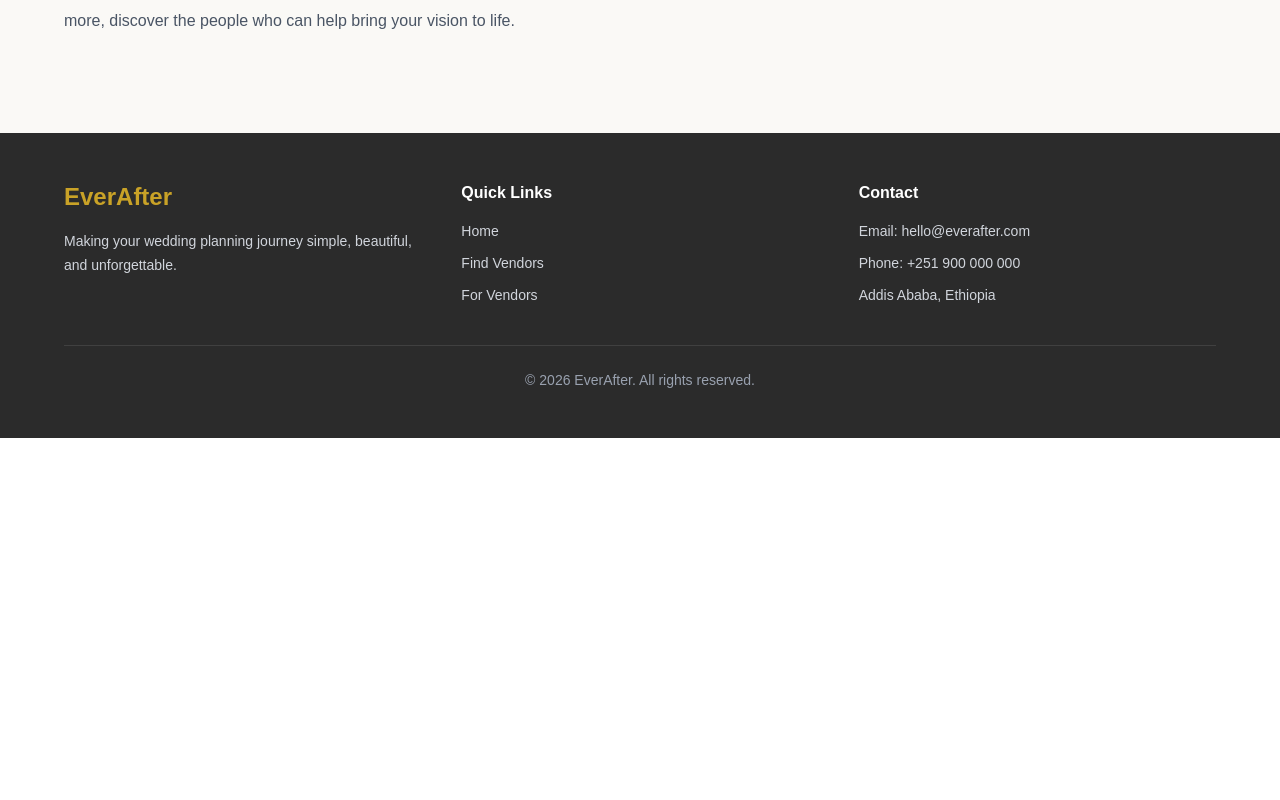
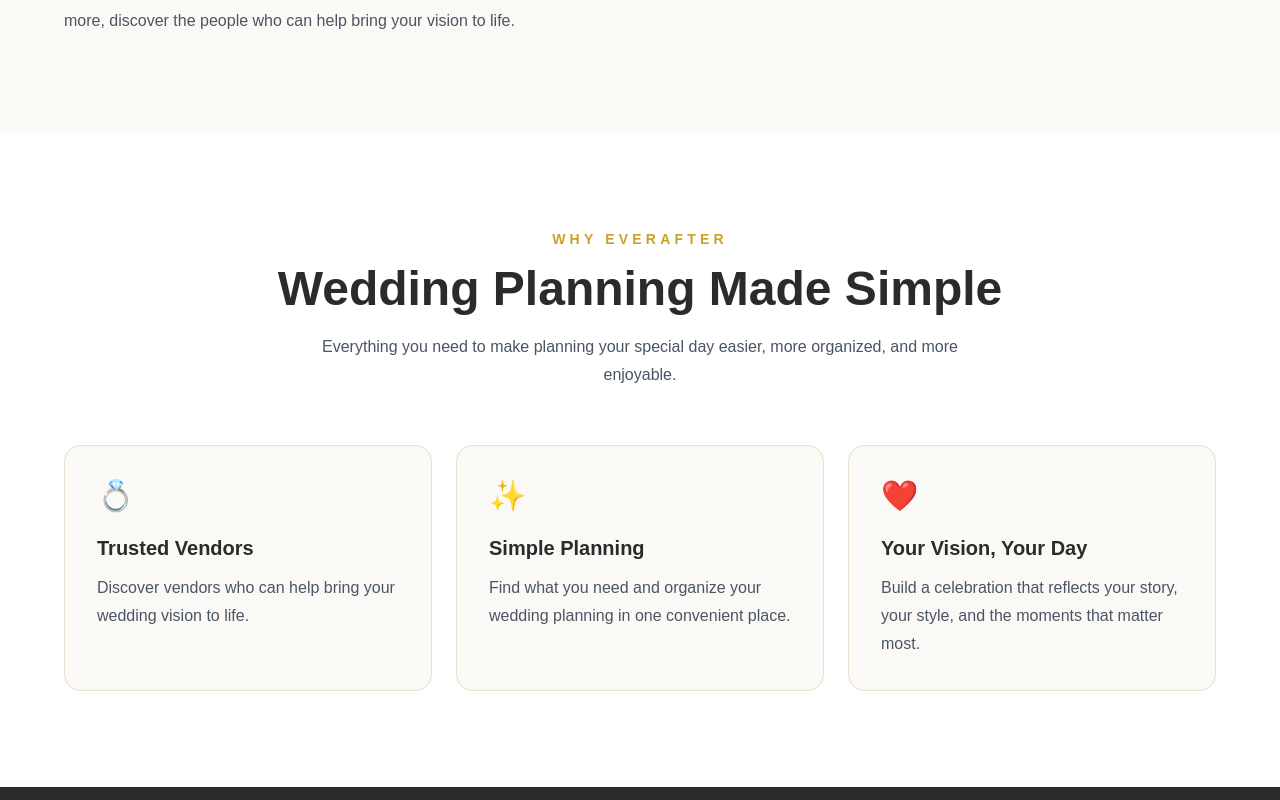
Before and after one commit to ReeSeng1/wedding-event-platform, a Next.js app in the folder frontend/: page / in a window 1280 px wide. Shown: the part 1200-2000 px from the top of the page. Before the commit the page ends 1638 px from the top, so only its background shows below. Built offline with nearby package versions, Linux system fonts and the light colour scheme.

Commit message:
add a why choose us page in the homepage

```diff
--- a/frontend/src/app/page.tsx
+++ b/frontend/src/app/page.tsx
@@ -1,6 +1,7 @@
 import Navbar from "@/components/Navbar";
 import Hero from "@/components/Hero";
 import AboutSection from "@/components/AboutSection";
+import WhyChooseUs from "@/components/WhyChooseUs";
 import Footer from "@/components/Footer";
 
 export default function Home() {
@@ -9,6 +10,7 @@ export default function Home() {
       <Navbar />
       <Hero />
       <AboutSection/>
+      <WhyChooseUs/>
       <Footer/>
     </main>
   );
--- /dev/null
+++ b/frontend/src/components/WhyChooseUs.tsx
@@ -0,0 +1,52 @@
+export default function WhyChooseUs() {
+    return (
+        <section className="bg-white px-8 py-24">
+            <div className="mx-auto max-w-6xl">
+                <div className="text-center">
+                    <p className="text-sm font-semibold uppercase tracking-[0.3em] text-[#C9A227]">
+                        Why EverAfter
+                    </p>
+                    <h2 className="mt-4 text-4xl font-bold text-[#2B2B2B] md:text-5xl">
+                        Wedding Planning Made Simple
+                    </h2>
+                    <p className="mx-auto mt-5 max-w-2xl leading-7 text-gray-600">
+                        Everything you need to make planning your special day
+                        easier, more organized, and more enjoyable.
+                    </p>
+                </div>
+                <div className="mt-14 grid gap-6 md:grid-cols-3">
+                    <div className="rounded-2xl border border-[#E8E1CC] bg-[#FAF9F6] p-8">
+                        <div className="text-3xl">💍</div>
+                        <h3 className="mt-5 text-xl font-semibold text-[#2B2B2B]">
+                            Trusted Vendors
+                        </h3>
+                        <p className="mt-3 leading-7 text-gray-600">
+                            Discover vendors who can help bring your wedding
+                            vision to life.
+                        </p>
+                    </div>
+                    <div className="rounded-2xl border border-[#E8E1CC] bg-[#FAF9F6] p-8">
+                        <div className="text-3xl">✨</div>
+                        <h3 className="mt-5 text-xl font-semibold text-[#2B2B2B]">
+                            Simple Planning
+                        </h3>
+                        <p className="mt-3 leading-7 text-gray-600">
+                            Find what you need and organize your wedding
+                            planning in one convenient place.
+                        </p>
+                    </div>
+                    <div className="rounded-2xl border border-[#E8E1CC] bg-[#FAF9F6] p-8">
+                        <div className="text-3xl">❤️</div>
+                        <h3 className="mt-5 text-xl font-semibold text-[#2B2B2B]">
+                            Your Vision, Your Day
+                        </h3>
+                        <p className="mt-3 leading-7 text-gray-600">
+                            Build a celebration that reflects your story,
+                            your style, and the moments that matter most.
+                        </p>
+                    </div>
+                </div>
+            </div>
+        </section>
+    );
+}
```
